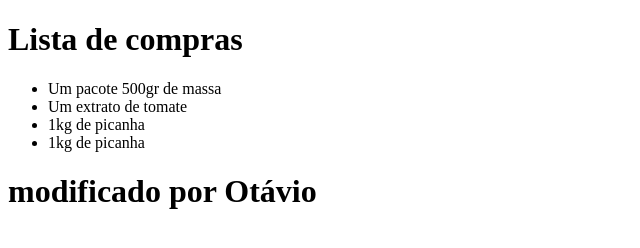
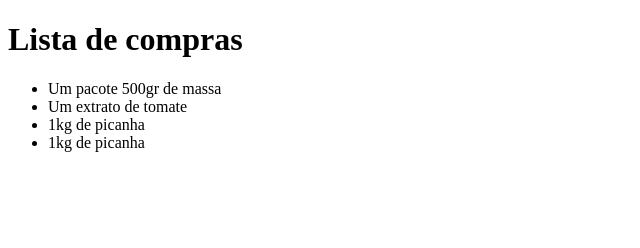
Before and after one commit to otaviosenger/trabalho-git, a plain HTML site: page fernanda.html in a window 1280 px wide. Shown: the whole page, without its empty margins (0-640 px from the left). Drawn offline with Linux system fonts and the light colour scheme.

Commit message:
modifiquei

```diff
--- a/fernanda.html
+++ b/fernanda.html
@@ -14,6 +14,6 @@
      <li> 1kg de picanha </li>
      <li> 1kg de picanha </li>
     </ul>
-  <h1>modificado por Otávio</h1>
+
 </body>
 </html>
```
